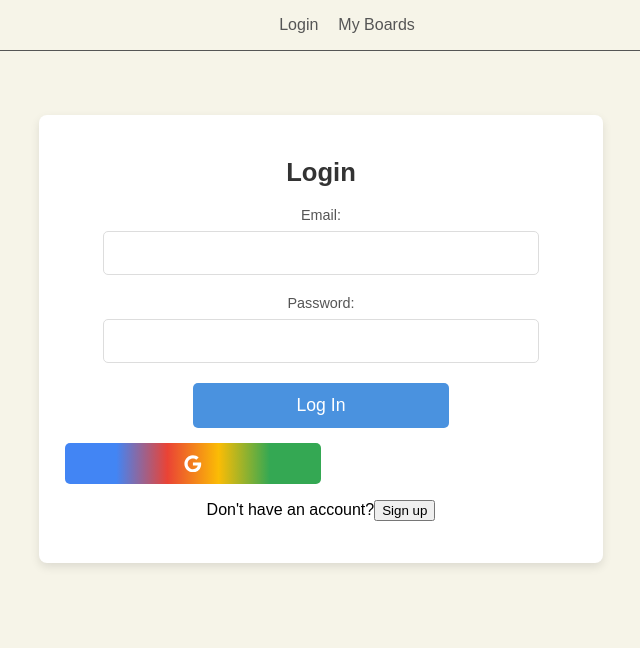
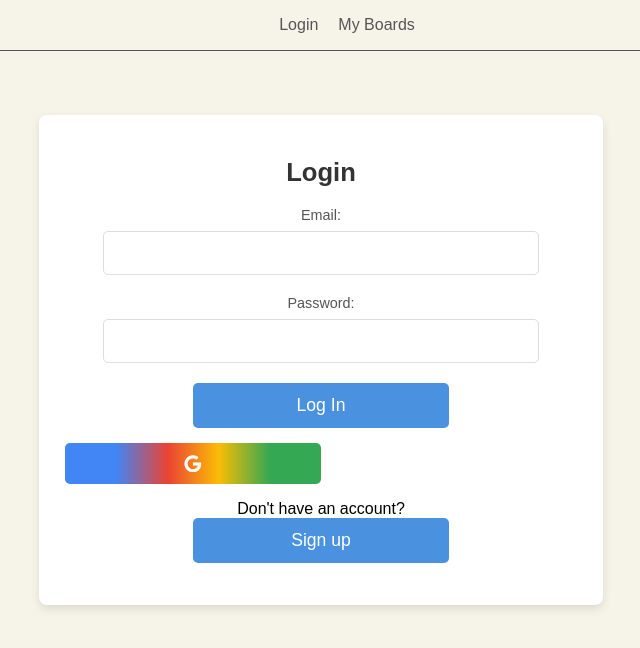
Before and after one commit to nvikberg/ExamensarbeteHjalmarVikberg, a React (Create React App) app in the folder my-react-app/: page / in a window 1280 px wide. Shown: the top 648 px of the page, without its empty margins (319-959 px from the left). Built offline with nearby package versions, Linux system fonts and the light colour scheme; no server answers.

Commit message:
samma typ

```diff
--- a/my-react-app/src/TS/LogInPage.tsx
+++ b/my-react-app/src/TS/LogInPage.tsx
@@ -77,8 +77,8 @@
         <GoogleLogin></GoogleLogin>
       </form>
       <p>
-        Don't have an account?
-        <button onClick={toggleForm}>Sign up</button>
+        Don't have an account? <br></br>
+        <button onClick={toggleForm} className={styles.loginButton}>Sign up</button>
       </p>
       </>
     )}
```
